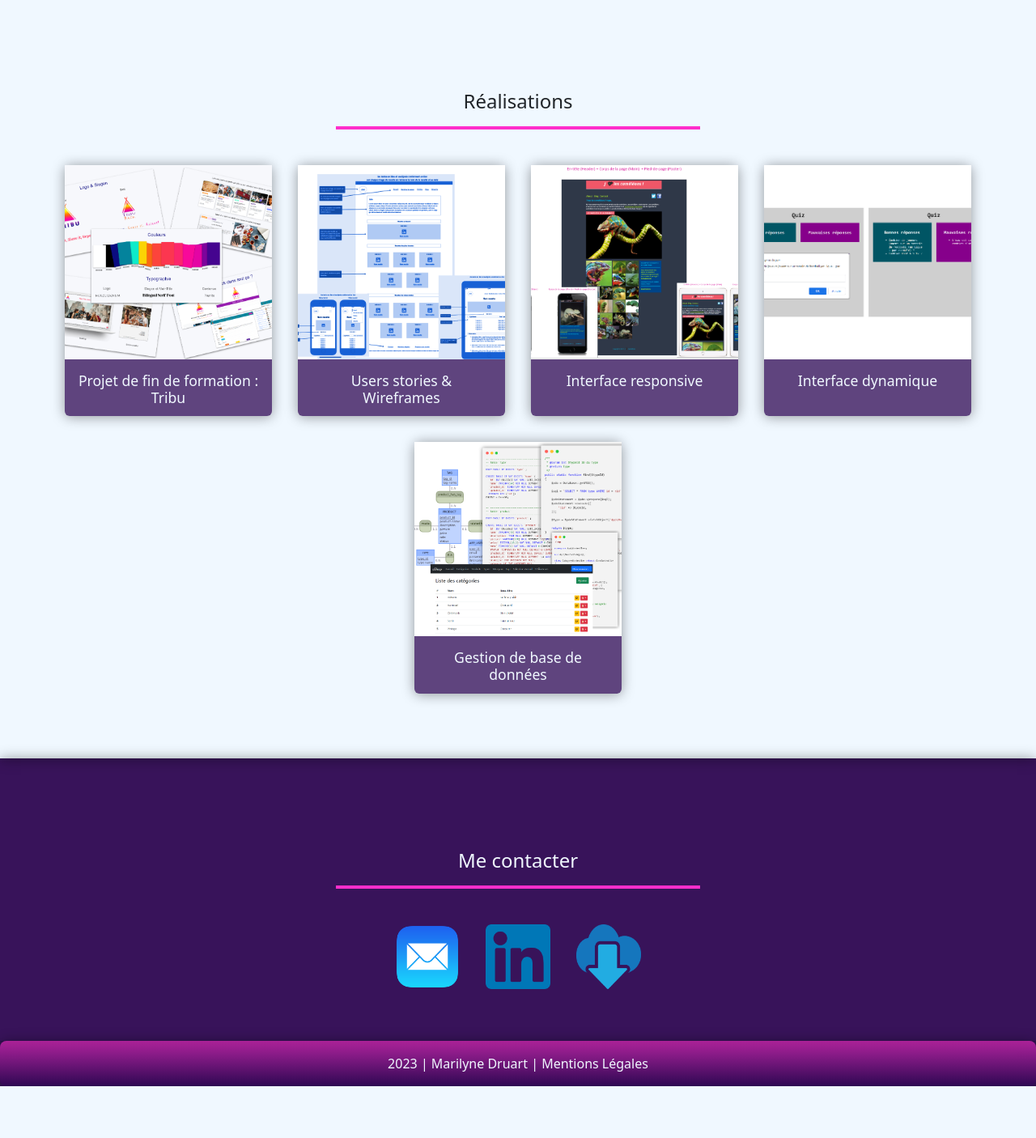
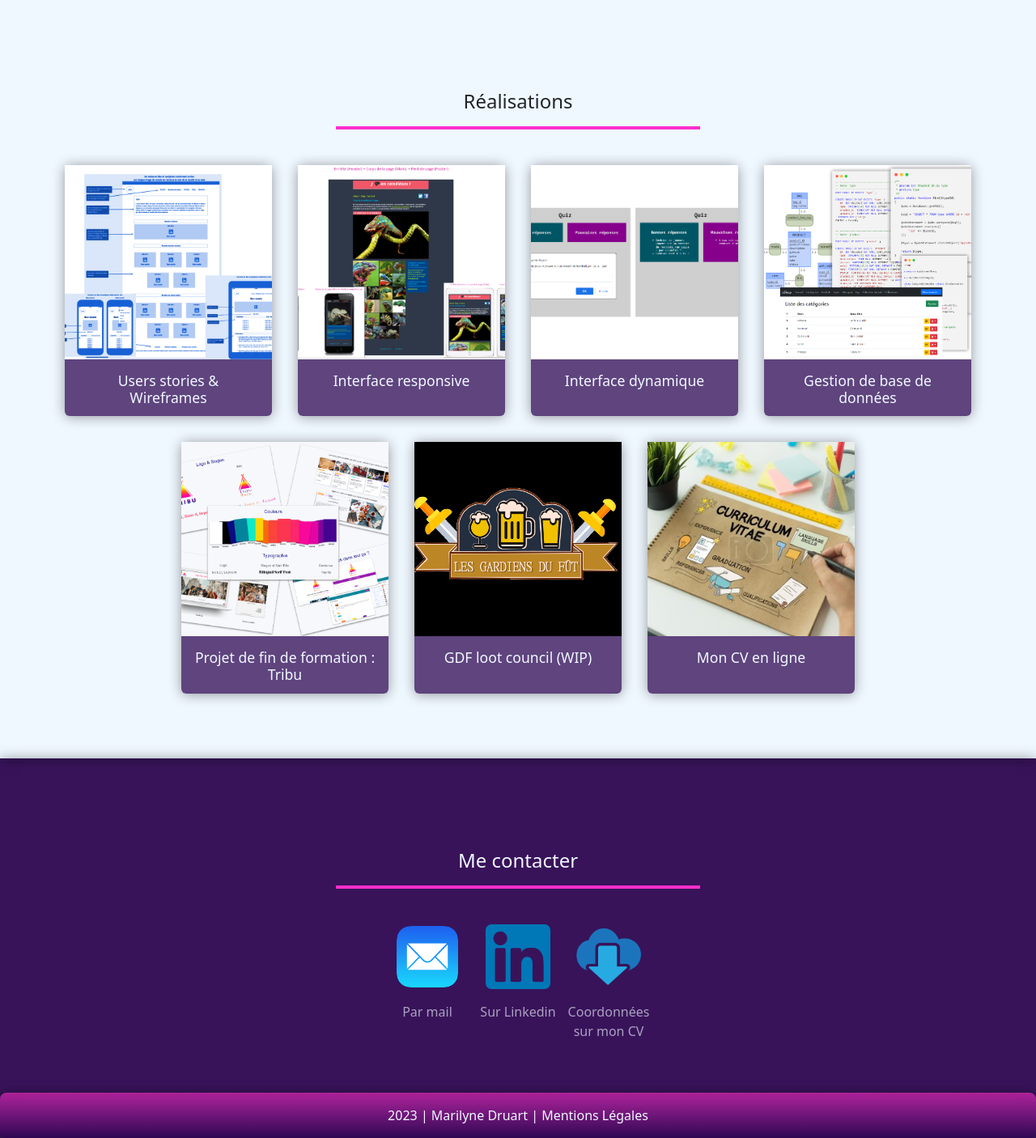
Before and after one commit to MarilyneDruart/cv_marilyne_druart, a PHP site: page / in a window 1280 px wide. Shown: the part 2204-3610 px from the top of the page at 81% size. Before the commit the page ends 3546 px from the top, so only its background shows below. Run offline with PHP 8.4, Linux system fonts and the light colour scheme; some libraries are stand-ins or nearby versions.

Commit message:
htaccess added, datas updated, js added in footer to prevent copy of content, description added in ccontainer realisation, container contact updated

```diff
--- a/php/inc/data.php
+++ b/php/inc/data.php
@@ -211,46 +211,61 @@
 
 // ------------------------------- Realisations -------------------------------
     $realisationList = [
-        // 1 => [
+        1 => [
+            'title' => "Users stories & Wireframes",
+            'link' => "https://github.com/MarilyneDruart/cp1_users-stories_wireframes",
+            'picture' => "php/public/img/img_realisations/cp1.png",
+            'alt' => "user-stories_et_wireframes",
+            'description' => "Création de user stories et de wireframes à partir d'un MVP pour un site web qui réunira des recettes de cuisine.",
+        ],
+        2 => [
+            'title' => "Interface responsive",
+            'link' => "https://github.com/MarilyneDruart/cp2_responsive_cameleons",
+            'picture' => "php/public/img/img_realisations/cp2.png",
+            'alt' => "interface_responsive",
+            'description' => "Création de la page d'accueil d'un blog à l'identique d'une image fournie, en mobile first.",
+        ],
+        3 => [
+            'title' => "Interface dynamique",
+            'link' => "https://github.com/MarilyneDruart/cp3_dynamique_quizz",
+            'picture' => "php/public/img/img_realisations/cp3.png",
+            'alt' => "interface_dynamique",
+            'description' => "Création d’un jeu de Quizz codé en Javascript.",
+        ],
+        4 => [
+            'title' => "Gestion de base de données",
+            'link' => "https://github.com/MarilyneDruart/cp5-6-7_oshop_back",
+            'picture' => "php/public/img/img_realisations/cp5-6-7.png",
+            'alt' => "gestion_base_de_donnees",
+            'description' => "Créer une base de données et sa documentation, développer les composants d’accès aux données et développer la partie back-end d’une application web ou web mobile.",
+        ],
+        5 => [
+            'title' => "Projet de fin de formation : Tribu",
+            'link' => "https://github.com/MarilyneDruart/projet_tribu-formation-back",
+            'picture' => "php/public/img/img_realisations/tribu.png",
+            'alt' => "site_tribu",
+            'description' => "Tribu est LE réseau social qui a pour but de mettre en relation les français expatriés afin de partager des lieux d’intérêts, d’échanger des conseils et de se rencontrer dans une nouvelle ville pour faciliter l'intégration dans un pays étranger.",
+        ],
+        6 => [
+            'title' => "GDF loot council (WIP)",
+            'link' => "https://github.com/MarilyneDruart/gdf_loot",
+            'picture' => "php/public/img/img_realisations/logo-gdf.png",
+            'alt' => "logo_gdf",
+            'description' => "Cette application permet aux membres d'une guilde de consulter leur avancée au sein de celle-ci grâce à un système de scores calculés en fonction de leurs présences notamment. Elle permet d’optimiser l’attribution des items sur les Raids 25 joueurs.",
+        ],
+        7 => [
+            'title' => "Mon CV en ligne",
+            'link' => "https://github.com/MarilyneDruart/cv_marilyne_druart",
+            'picture' => "php/public/img/img_realisations/cv.png",
+            'alt' => "curriculum-vitae",
+            'description' => "Lien vers le repository de ce site. CV en ligne créé en Mobile first.",
+        ],
+
+                                // 8 => [
         //     'title' => "E-commerce : Atopia Graphics",
         //     'link' => "https://github.com/MarilyneDruart/atopia_graphics",
         //     'picture' => "php/public/img/logo_atopia.png",
         //     'alt' => "logo_atopia",
+            // 'description' => "",
         // ],
-        // 2 => [
-        //     'title' => "Sur-mesure : GDF loot council",
-        //     'link' => "https://github.com/MarilyneDruart/gdf_loot",
-        //     'picture' => "php/public/img/logo_gdf.png",
-        //     'alt' => "logo_gdf",
-        // ],
-        3 => [
-            'title' => "Projet de fin de formation : Tribu",
-            'link' => "https://github.com/MarilyneDruart/projet_tribu-formation-back",
-            'picture' => "php/public/img/img_realisations/tribu.png",
-            'alt' => "site_tribu",
-        ],
-        4 => [
-            'title' => "Users stories & Wireframes",
-            'link' => "https://github.com/MarilyneDruart/cp1_users-stories_wireframes",
-            'picture' => "php/public/img/img_realisations/cp1.png",
-            'alt' => "",
-        ],
-        5 => [
-            'title' => "Interface responsive",
-            'link' => "https://github.com/MarilyneDruart/cp2_responsive_cameleons",
-            'picture' => "php/public/img/img_realisations/cp2.png",
-            'alt' => "",
-        ],
-        6 => [
-            'title' => "Interface dynamique",
-            'link' => "https://github.com/MarilyneDruart/cp3_dynamique_quizz",
-            'picture' => "php/public/img/img_realisations/cp3.png",
-            'alt' => "",
-        ],
-        7 => [
-            'title' => "Gestion de base de données",
-            'link' => "https://github.com/MarilyneDruart/cp5-6-7_oshop_back",
-            'picture' => "php/public/img/img_realisations/cp5-6-7.png",
-            'alt' => "",
-        ],
     ];
--- a/php/inc/templates/footer.tpl.php
+++ b/php/inc/templates/footer.tpl.php
@@ -36,6 +36,15 @@
             <script src="https://cdn.jsdelivr.net/npm/bootstrap@5.2.3/dist/js/bootstrap.bundle.min.js"
                 integrity="sha384-kenU1KFdBIe4zVF0s0G1M5b4hcpxyD9F7jL+jjXkk+Q2h455rYXK/7HAuoJl+0I4" crossorigin="anonymous">
             </script>
+            <!-- copy -->
+            <script src="https://ajax.googleapis.com/ajax/libs/jquery/3.2.1/jquery.min.js"></script>
+            <script type="text/javascript">
+                $(document).ready(function () {
+                    $("body").bind("cut copy", function (e) {
+                        e.preventDefault();
+                    });
+                });
+            </script>
         </div>
     </body>
 </html>
--- a/php/inc/templates/main.tpl.php
+++ b/php/inc/templates/main.tpl.php
@@ -109,6 +109,7 @@
             <a href="<?= $value['link'] ?>" target="_blank">
                 <div class="card">
                     <div class="card-img-container">
+                        <p class="card-text"><?= $value['description'] ?></p>
                         <img class="card-img-top" src="<?= $value['picture'] ?>" alt="<?= $value['alt'] ?>">
                     </div>
                     <div class="card-body">
@@ -124,9 +125,24 @@
             Me contacter
         </h1>
         <div class="container_contact_wrapper">
-            <a data-toggle="tooltip" href="mailto:marilyne.druart@outlook.com" target="_blank"><img src="php/public/img/logo_mail.png" alt="envoyer_mail" title="Envoyer un email" ></a>
-            <a href="https://www.linkedin.com/in/marilyne-druart" target="_blank"><img src="php/public/img/logo_linkedin.png" alt="logo_linkedin" title="Envoyer un message sur Linkedin"></a>
-            <a href="php/public/documents/CV_DRUART_Marilyne.pdf" target="_blank"><img src="php/public/img/logo_telechargement.png" alt="télécharger_CV" title="Coordonnées sur mon CV"></a>
+            <div class="container_contact_wrapper_mail">
+                <a data-toggle="tooltip" href="mailto:marilyne.druart@outlook.com" target="_blank"><img src="php/public/img/logo_mail.png" alt="envoyer_mail" title="Envoyer un email" ></a>
+                <div class="container_contact_wrapper_a_content">
+                    <div class="text">Par mail</div>
+                </div>
+            </div>
+            <div class="container_contact_wrapper_linkedin">
+                <a href="https://www.linkedin.com/in/marilyne-druart" target="_blank"><img src="php/public/img/logo_linkedin.png" alt="logo_linkedin" title="Envoyer un message sur Linkedin"></a>
+                <div class="container_contact_wrapper_a_content">
+                    <div class="text">Sur Linkedin</div>
+                </div>
+            </div>
+            <div class="container_contact_wrapper_cv">
+                <a href="php/public/documents/CV_DRUART_Marilyne.pdf" target="_blank"><img src="php/public/img/logo_telechargement.png" alt="télécharger_CV" title="Coordonnées sur mon CV"></a>
+                <div class="container_contact_wrapper_a_content">
+                    <div class="text">Coordonnées sur mon CV</div>
+                </div>
+            </div>
         </div>
     </div>
     <a href="#top">
--- a/php/public/css/style.css
+++ b/php/public/css/style.css
@@ -1,5 +1,6 @@
 /* ---------------------- HTML + BODY + HEADER + FOOTER ---------------------- */
-html, body{
+html,
+body {
     background-color: rgba(40, 0, 78, 0.726);
 }
 
@@ -15,7 +16,8 @@ body {
     justify-content: space-between;
 }
 
-header, footer {
+header,
+footer {
     flex-grow: 0;
     flex-shrink: 0;
 }
@@ -60,8 +62,9 @@ footer p {
     right: 1.8rem;
 
 }
+
 #scroll_to_top #arrow_up::before {
-    font-weight:bolder !important;
+    font-weight: bolder !important;
 }
 
 #scroll_to_top i:hover {
@@ -81,12 +84,12 @@ footer p {
 
 .dropdown-menu {
     background: none;
-    border:none;
+    border: none;
 }
 
 .dropdown-item {
     color: aliceblue;
-    font-weight:500;
+    font-weight: 500;
 }
 
 .navbar {
@@ -119,20 +122,27 @@ a.navbar-brand {
     font-size: 1.7rem;
 }
 
-a.navbar-brand, a.nav-link, .bi-list, .bi-list::before {
+a.navbar-brand,
+a.nav-link,
+.bi-list,
+.bi-list::before {
     color: aliceblue;
-    font-weight:bolder !important;
+    font-weight: bolder !important;
 }
 
 a.nav-link {
     font-size: large;
 }
 
-a.navbar-brand:hover, a.nav-link:hover, .bi-list:hover, .navbar-toggler {
+a.navbar-brand:hover,
+a.nav-link:hover,
+.bi-list:hover,
+.navbar-toggler {
     border-radius: 0.5rem;
 }
 
-.navbar-brand, .navbar-nav {
+.navbar-brand,
+.navbar-nav {
     --bs-nav-link-hover-color: rgb(255, 46, 203);
     --bs-navbar-brand-hover-color: rgb(255, 46, 203);
 }
@@ -168,7 +178,10 @@ h5 {
     font-size: 1.1rem;
 }
 
-.container_formation h1, .container_formation h2, .container_competences h1, .container_contact h1 {
+.container_formation h1,
+.container_formation h2,
+.container_competences h1,
+.container_contact h1 {
     color: aliceblue;
 }
 
@@ -213,27 +226,48 @@ a {
     padding-top: 7rem;
 }
 
-#formation, #experience, #competences, #realisations, #contact {
+#formation,
+#experience,
+#competences,
+#realisations,
+#contact {
     padding-top: 7rem;
 }
 
-.container_about, .container_formation, .container_experience, .container_competences, .container_realisations, .container_contact, footer {
+.container_about,
+.container_formation,
+.container_experience,
+.container_competences,
+.container_realisations,
+.container_contact,
+footer {
     padding: 1rem;
     box-shadow: 0 0.06rem 1rem rgb(0 0 0 / 40%);
 }
 
-.container_about, .container_experience, .container_realisations {
+.container_about,
+.container_experience,
+.container_realisations {
     background-color: aliceblue;
 }
 
-.container_about_wrapper, .container_formation_wrapper, .container_experience_wrapper, .container_realisations_wrapper {
+.container_about_wrapper,
+.container_formation_wrapper,
+.container_experience_wrapper,
+.container_realisations_wrapper {
     display: flex;
     flex-wrap: wrap;
     justify-content: center;
     flex-direction: column;
 }
 
-.container_about_left, .container_about_right, .container_formation_wrapper, .container_experience_wrapper, .container_competences_wrapper, .container_realisations_wrapper, .container_contact_wrapper {
+.container_about_left,
+.container_about_right,
+.container_formation_wrapper,
+.container_experience_wrapper,
+.container_competences_wrapper,
+.container_realisations_wrapper,
+.container_contact_wrapper {
     padding: 1rem;
     margin-top: 2rem;
 }
@@ -252,25 +286,29 @@ a {
     vertical-align: initial;
 }
 
-.container_formation .card-body, .container_formation .card li, .container_formation .card p {
+.container_formation .card-body,
+.container_formation .card li,
+.container_formation .card p {
     color: black;
-    background-color:aliceblue;
+    background-color: aliceblue;
 }
 
 .container_experience .btn-link {
     color: black;
 }
 
-.container_experience .card-body, .container_experience .card {
-    color:aliceblue;
+.container_experience .card-body,
+.container_experience .card {
+    color: aliceblue;
     background-color: rgba(40, 0, 78, 0.726);
 }
 
 .container_experience .card a {
-    color:aliceblue;
+    color: aliceblue;
 }
 
-.container_about_wrapper, .container_realisations_wrapper {
+.container_about_wrapper,
+.container_realisations_wrapper {
     flex-direction: row;
 }
 
@@ -288,7 +326,7 @@ a {
 }
 
 .container_competences_wrapper_img_content {
-    color:rgba(240, 248, 255, 0.623);
+    color: rgba(240, 248, 255, 0.623);
     text-align: center;
 }
 
@@ -306,11 +344,30 @@ a {
     overflow: hidden;
     display: flex;
     justify-content: center;
+    position: relative;
 }
 
 .card-img-top {
     height: 15rem;
     width: auto;
+}
+
+.container_realisations_wrapper .card-text {
+    opacity: 0;
+    position: absolute;
+    padding: 1rem;
+    color: aliceblue;
+    background-color: rgba(40, 0, 78, 0.726);
+    box-shadow: 0 0.06rem 1rem rgb(0 0 0 / 40%);
+    width: 100%;
+    height: 100%;
+    transition: 0.4s;
+    display: flex;
+    align-items: center;
+}
+
+.container_realisations_wrapper .card-text:hover {
+    opacity: 1;
 }
 
 .container_realisations_wrapper .card-body {
@@ -344,7 +401,21 @@ a {
     justify-content: center;
 }
 
-a:hover, .btn-link:hover, .btn-check:checked+.btn, .btn.active, .btn.show, .btn:first-child:active, :not(.btn-check)+.btn:active, .container_experience .card a:hover {
+.container_contact_wrapper_a_content {
+    color: rgba(240, 248, 255, 0.623);
+    text-align: center;
+    margin-top: 1rem;
+    width: 112px;
+}
+
+a:hover,
+.btn-link:hover,
+.btn-check:checked+.btn,
+.btn.active,
+.btn.show,
+.btn:first-child:active,
+:not(.btn-check)+.btn:active,
+.container_experience .card a:hover {
     text-decoration: none;
     color: rgb(255, 46, 203);
 }
@@ -383,7 +454,11 @@ a:hover, .btn-link:hover, .btn-check:checked+.btn, .btn.active, .btn.show, .btn:
         flex-direction: row;
     }
 
-    .container_about, .container_formation, .container_experience, .container_realisations, .container_contact {
+    .container_about,
+    .container_formation,
+    .container_experience,
+    .container_realisations,
+    .container_contact {
         padding: 3rem;
     }
 
@@ -404,7 +479,7 @@ a:hover, .btn-link:hover, .btn-check:checked+.btn, .btn.active, .btn.show, .btn:
     }
 
     .large-nav {
-        display:initial;
+        display: initial;
     }
 
 }
```
Also changed, not shown: php/public/img/img_realisations/cv.png (added), php/public/img/img_realisations/logo-gdf.png (added), php/public/img/logo_telechargement.png, 1 other file. Lines whose indentation alone changed are shown as unchanged.
